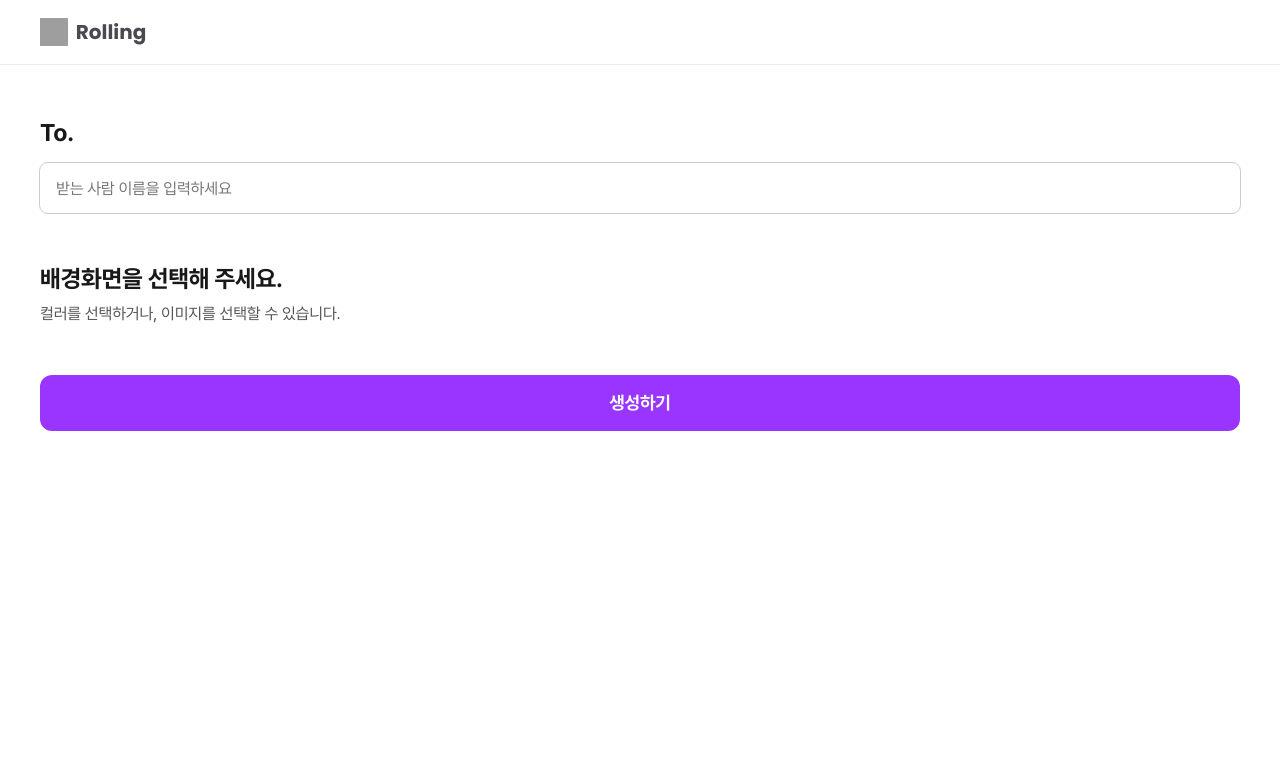
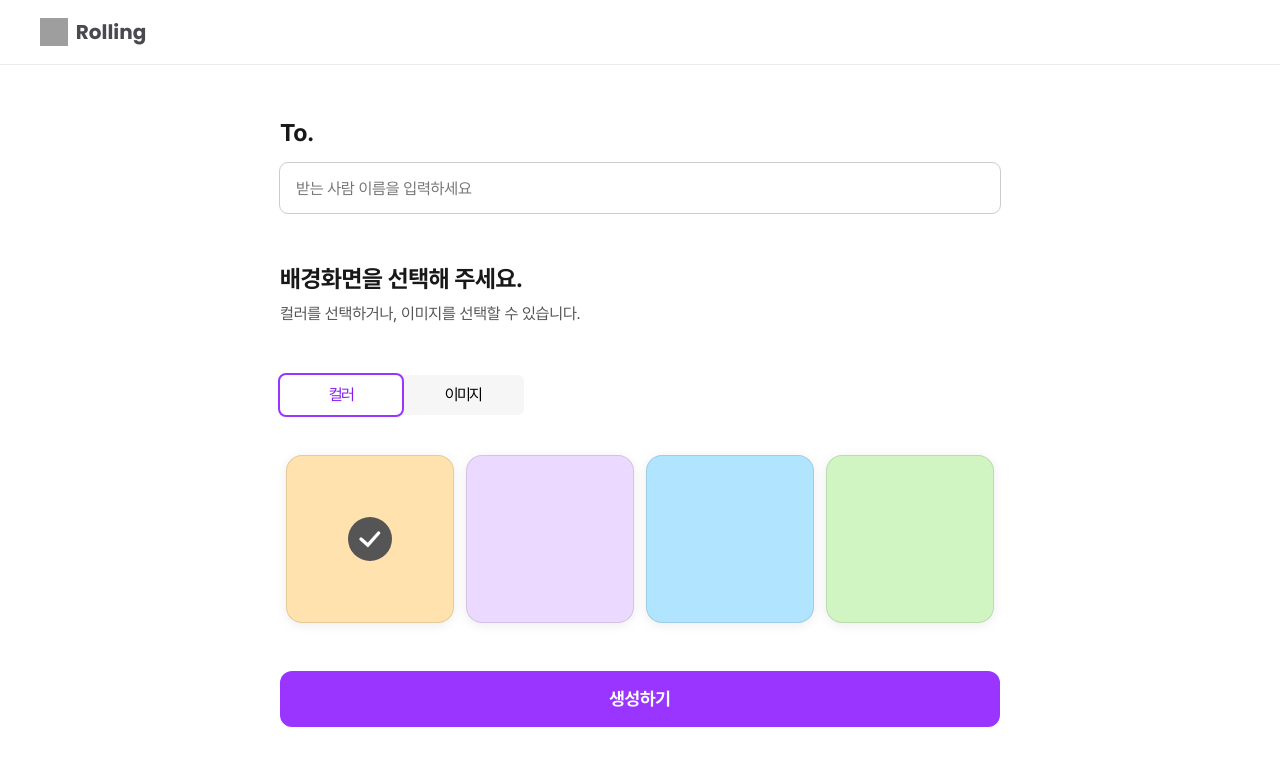
Before and after one commit to codeit-team8/rolling, a React (Vite) app: page /post in a window 1280 px wide. Shown: the top 766 px of the page. Built offline with nearby package versions, Linux system fonts and the light colour scheme; grey boxes are pictures that could not be loaded.

Commit message:
feat : background 추가

```diff
--- a/src/components/Option/Option.jsx
+++ b/src/components/Option/Option.jsx
@@ -15,46 +15,56 @@ const CATEGORIES = ['컬러', '이미지'];
 
 const OPTIONS = {
   backgroundColor: [
-    'var(--orange-200, #FFE2AD)',
-    'var(--purple-200, #ECD9FF)',
-    'var(--blue-200, #B1E4FF)',
-    'var(--green-200, #D0F5C3)',
+    { name: 'beige', color: 'var(--orange-200, #FFE2AD)' },
+    { name: 'purple', color: 'var(--purple-200, #ECD9FF)' },
+    { name: 'blue', color: 'var(--blue-200, #B1E4FF)' },
+    { name: 'green', color: 'var(--green-200, #D0F5C3)' },
   ],
   imageUrls: MOCK_BACKGROUND_IMG.imageUrls,
 };
 
-function Option({ selectOption }) {
+function Option({ setPostValue }) {
   const [isCategorySelect, setIsCategorySelect] = useState(0);
-  const [, setIsActive] = useState(OPTIONS[selectOption][0]);
   const [selectedChipIndex, setSelectedChipIndex] = useState(0);
 
-  const handleClick = (index) => {
+  const handleClickCategory = (index) => {
     setIsCategorySelect(index);
     setSelectedChipIndex(0);
   };
 
-  const handleChip = (index) => {
-    setIsActive((prev) => !prev);
+  const handleChip = (e, index) => {
     setSelectedChipIndex(index);
+    if (isCategorySelect === 0) {
+      setPostValue((prev) => ({ ...prev, backgroundColor: e.target.id, backgroundImageURL: null }));
+    } else {
+      setPostValue((prev) => ({ ...prev, backgroundColor: 'beige', backgroundImageURL: e.target.id }));
+    }
   };
 
   return (
     <OptionContainer>
       <ButtonContainer>
         {CATEGORIES.map((category, index) => (
-          <CategoryButton key={category} onClick={() => handleClick(index)} $isActive={isCategorySelect === index}>
+          <CategoryButton
+            type="button"
+            key={category}
+            onClick={() => handleClickCategory(index)}
+            $isActive={isCategorySelect === index}
+          >
             {category}
           </CategoryButton>
         ))}
       </ButtonContainer>
       <CardContainer>
         {isCategorySelect === 0 &&
-          OPTIONS.backgroundColor.map((color, index) => (
+          OPTIONS.backgroundColor.map(({ name, color }, index) => (
             <ColorChip
-              key={color}
-              onClick={() => handleChip(index)}
+              key={name}
+              id={name}
+              onClick={(e) => handleChip(e, index)}
               style={{ backgroundColor: color }}
               $isSelected={selectedChipIndex === index}
+              $border="true"
             >
               {selectedChipIndex === index && <SelectIcon src={selectIcon} alt="선택아이콘" />}
             </ColorChip>
@@ -63,7 +73,8 @@ function Option({ selectOption }) {
           OPTIONS.imageUrls.map((imageURL, index) => (
             <ImageChip
               key={imageURL}
-              onClick={() => handleChip(index)}
+              id={imageURL}
+              onClick={(e) => handleChip(e, index)}
               $imageUrls={imageURL}
               $isSelected={selectedChipIndex === index}
             >
--- a/src/components/Option/Option.style.jsx
+++ b/src/components/Option/Option.style.jsx
@@ -1,7 +1,6 @@
 import styled from 'styled-components';
 
 export const OptionContainer = styled.div`
-  margin: 0 2rem;
   display: flex;
   flex-direction: column;
   justify-content: center;
@@ -66,7 +65,7 @@ export const ImageChip = styled.div`
   height: 15.4rem;
   flex-shrink: 0;
   border-radius: 16px;
-  border: 1px solid rgba(0, 0, 0, 0.1);
+  border: ${({ $border }) => $border && '1px solid rgba(0, 0, 0, 0.1)'}
   box-shadow: 0 2px 12px 0 rgba(0, 0, 0, 0.08);
   background: ${({ $isSelected, $imageUrls }) =>
     $isSelected
--- a/src/pages/To.jsx
+++ b/src/pages/To.jsx
@@ -3,6 +3,7 @@ import styled, { css } from 'styled-components';
 import * as F from '@/styles/fontType';
 import TextInput from '@/styles/input/TextInput';
 import PrimaryButton from '@/styles/button/PrimaryButton';
+import Option from '@/components/Option/Option';
 import { postData } from '@/service/api';
 
 const INIT_VALUE = {
@@ -12,15 +13,16 @@ const INIT_VALUE = {
   backgroundImageURL: null,
 };
 
-export default function To() {
+function To() {
   const [isValidForm, setIsValidForm] = useState(false);
   const [postValue, setPostValue] = useState(INIT_VALUE);
 
   const handleSubmit = (e) => {
     e.preventDefault();
-    if (isValidForm) {
-      postData({ path: '/1-8/recipients/', data: postValue });
-    }
+    // if (isValidForm) {
+    // postData({ path: '/1-8/recipients/', data: postValue });
+    // } else {
+    // }
   };
 
   const preventSubmitKeyDownEnter = (e) => {
@@ -44,14 +46,19 @@ export default function To() {
           <Title>배경화면을 선택해 주세요.</Title>
           <P>컬러를 선택하거나, 이미지를 선택할 수 있습니다.</P>
         </TextBox2>
+        <Option setPostValue={setPostValue} />
         <PrimaryButton type="submit">생성하기</PrimaryButton>
       </Form>
     </ToContainer>
   );
 }
 
+export default To;
+
 const ToContainer = styled.div`
-  padding: 5rem 2rem 0 2rem;
+  padding: 5rem 2rem 2.4rem 2rem;
+  max-width: 76rem;
+  margin: auto;
 `;
 
 const FlexColumn = css`
--- a/src/service/api.js
+++ b/src/service/api.js
@@ -14,3 +14,15 @@ export const postData = async ({ path, data }) => {
     return error;
   }
 };
+
+export const getData = async (path) => {
+  try {
+    const response = await axios({
+      method: 'get',
+      url: `${URL}${path}`,
+    });
+    return response;
+  } catch (error) {
+    return error;
+  }
+};
```
